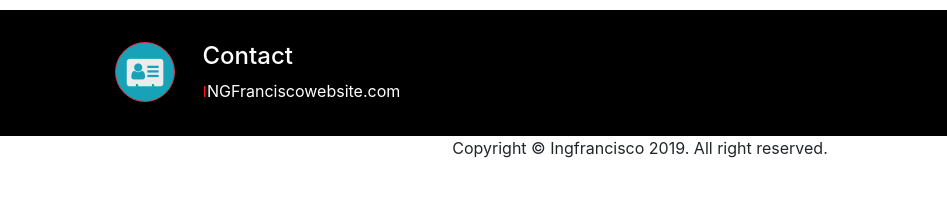
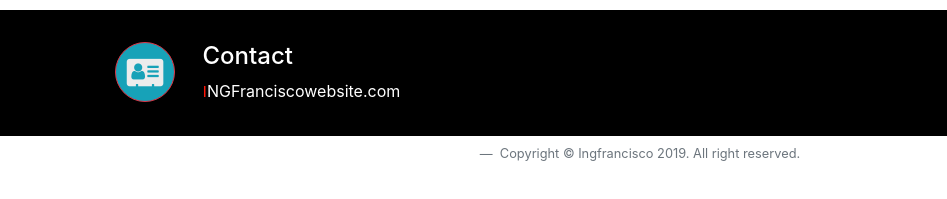
Before and after one commit to ingfrancisco1988/Bootstrap, a plain HTML site: page index.html in a window 1280 px wide. Shown: the part 469-668 px from the top of the page, 0-947 px from the left. Drawn offline with nearby package versions, Linux system fonts and the light colour scheme.

Commit message:
cambio del footer

```diff
--- a/index.html
+++ b/index.html
@@ -161,7 +161,7 @@
         </div>
 
         <!--/.footer-->
-        <p class="text-center mb-0"> Copyright © Ingfrancisco 2019. All right reserved. </p>
+        <p class="text-center  blockquote-footer m-0 pt-lg-2"> Copyright © Ingfrancisco 2019. All right reserved. </p>
         <!--/.footer-bottom-->
     </footer>
 
```
